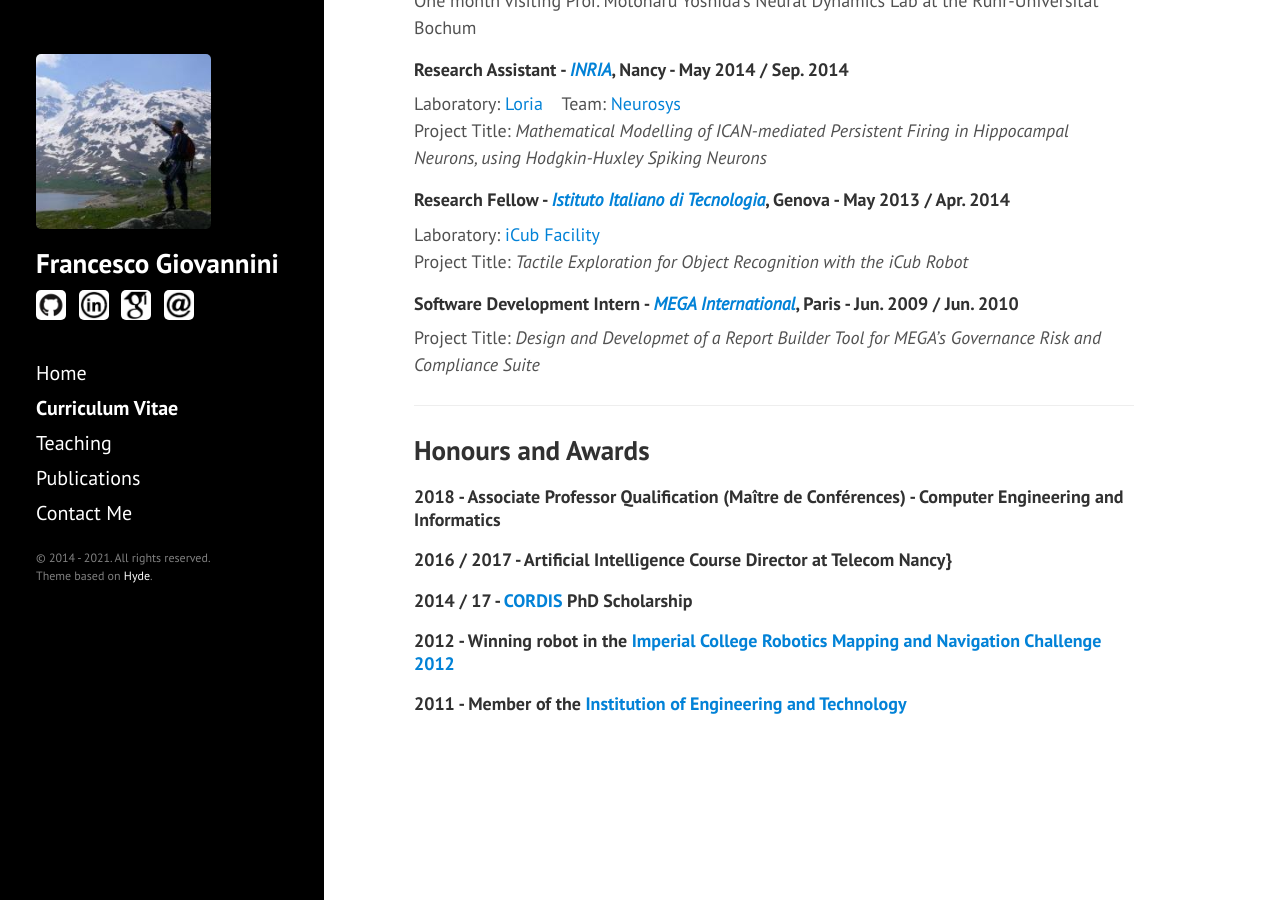
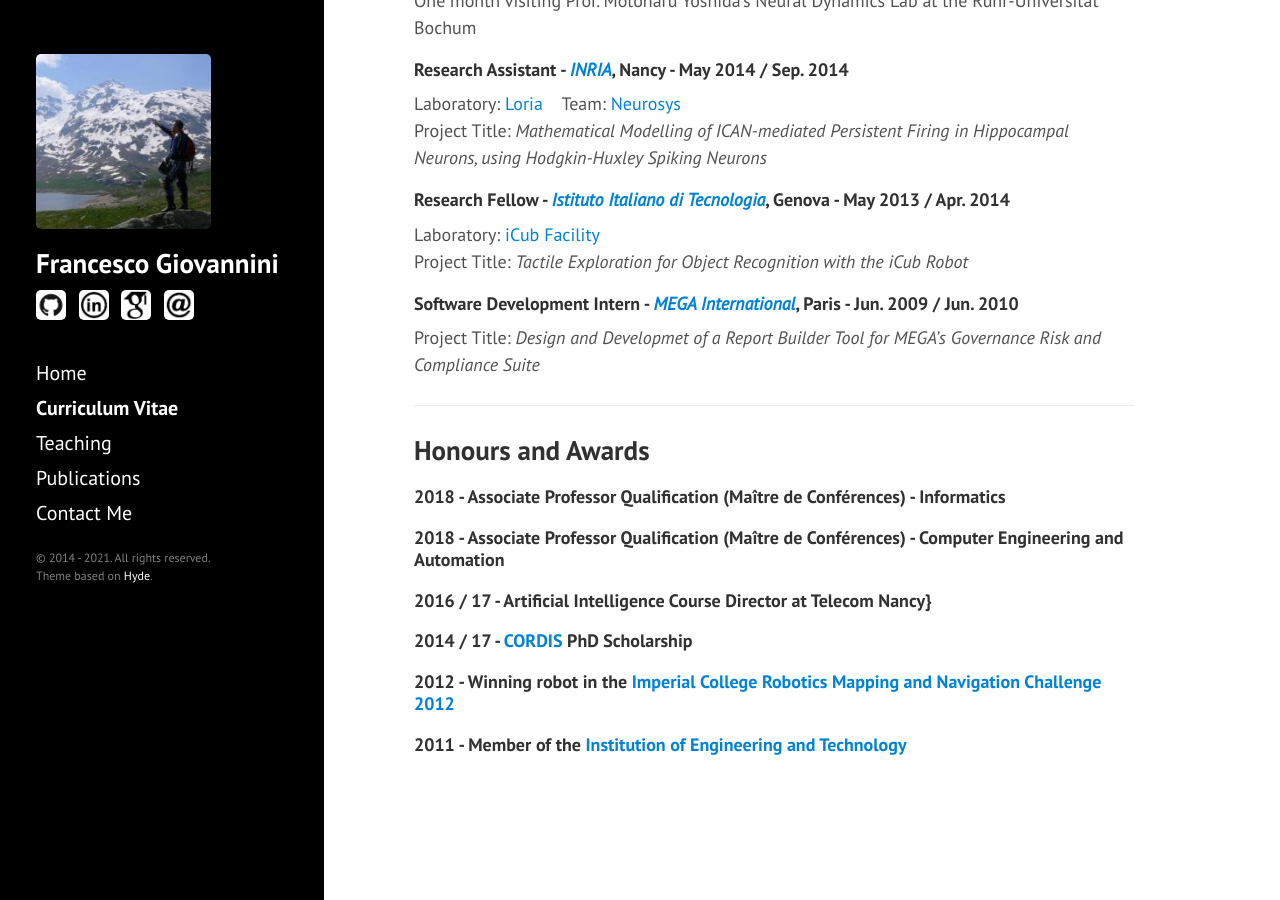
Before and after one commit to JoErNanO/joernano.github.io, a Jekyll site: the page built from pages/01-cv.md, in a window 1280 px wide and 900 px high, scrolled down 1606 px. Built offline with Jekyll 4.4.1, drawn with Linux system fonts in a browser that asks for light colours.

Commit message:
Fix bug in CV.

```diff
--- a/pages/01-cv.md
+++ b/pages/01-cv.md
@@ -63,9 +63,10 @@ Project Title: *Design and Developmet of a Report Builder Tool for MEGA's Govern
 
 ## Honours and Awards
 
-#### 2018 - Associate Professor Qualification (Ma&icirc;tre de Conf&eacute;rences) - Computer Engineering and Informatics
+#### 2018 - Associate Professor Qualification (Ma&icirc;tre de Conf&eacute;rences) - Informatics
+#### 2018 - Associate Professor Qualification (Ma&icirc;tre de Conf&eacute;rences) - Computer Engineering and Automation
 
-#### 2016 / 2017 - **Artificial Intelligence** Course Director at Telecom Nancy}
+#### 2016 / 17 - **Artificial Intelligence** Course Director at Telecom Nancy}
 
 #### 2014 / 17 - [CORDIS](http://cordis.europa.eu/home_en.html) PhD Scholarship
 
```
